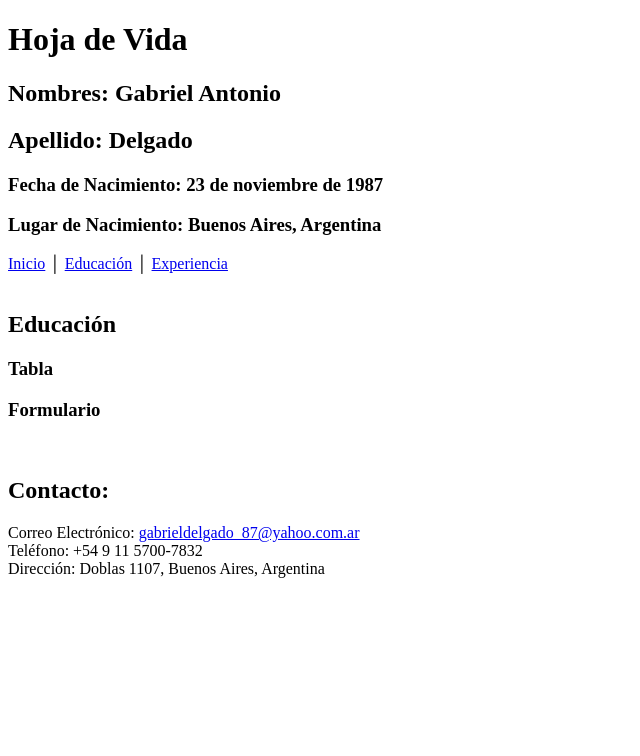
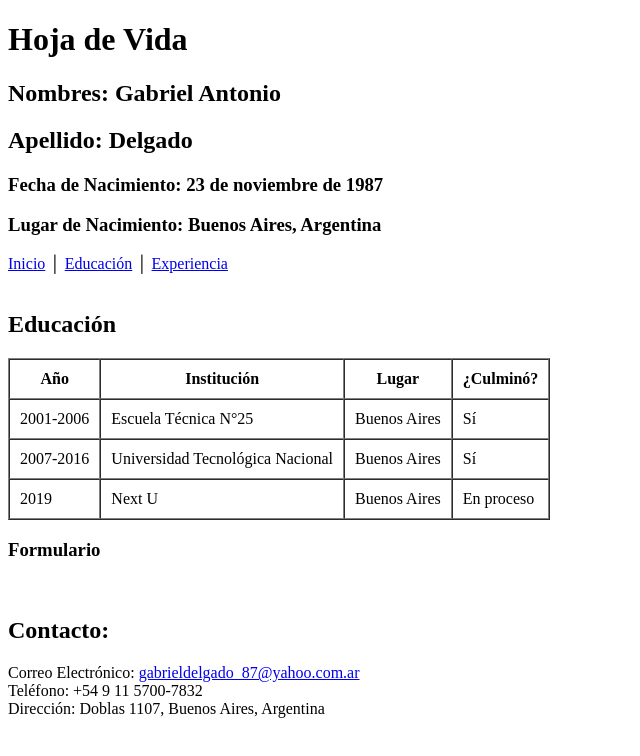
Before and after one commit to gabrieldelgado87/FundamentosHTML_Gabriel_Delgado, a plain HTML site: page educacion.html in a window 1280 px wide. Shown: the whole page, without its empty margins (0-640 px from the left). Drawn offline with Linux system fonts and the light colour scheme.

Commit message:
Update educacion.html
Se agregó la tabla con los estudios en
la página educacion.html

```diff
--- a/educacion.html
+++ b/educacion.html
@@ -23,7 +23,36 @@
 <section>
 	<h2>Educaci&oacute;n</h2>
 	<article>
-		<h1>Tabla</h1>
+    <table border="1" cellpadding="10" cellspacing="0">
+      <thead>
+        <tr>
+          <th>Año</th>
+          <th>Instituci&oacute;n</th>
+          <th>Lugar</th>
+          <th>¿Culmin&oacute;?</th>
+        </tr>
+      </thead>
+      <tbody>
+        <tr>
+          <td>2001-2006</td>
+          <td>Escuela T&eacute;cnica N°25</td>
+          <td>Buenos Aires</td>
+          <td>S&iacute;</td>
+        </tr>
+        <tr>
+          <td>2007-2016</td>
+          <td>Universidad Tecnol&oacute;gica Nacional</td>
+          <td>Buenos Aires</td>
+          <td>S&iacute;</td>
+        </tr>
+        <tr>
+          <td>2019</td>
+          <td>Next U</td>
+          <td>Buenos Aires</td>
+          <td>En proceso</td>
+        </tr>
+      </tbody>
+    </table>
 	</article>
 
   <article>
```
